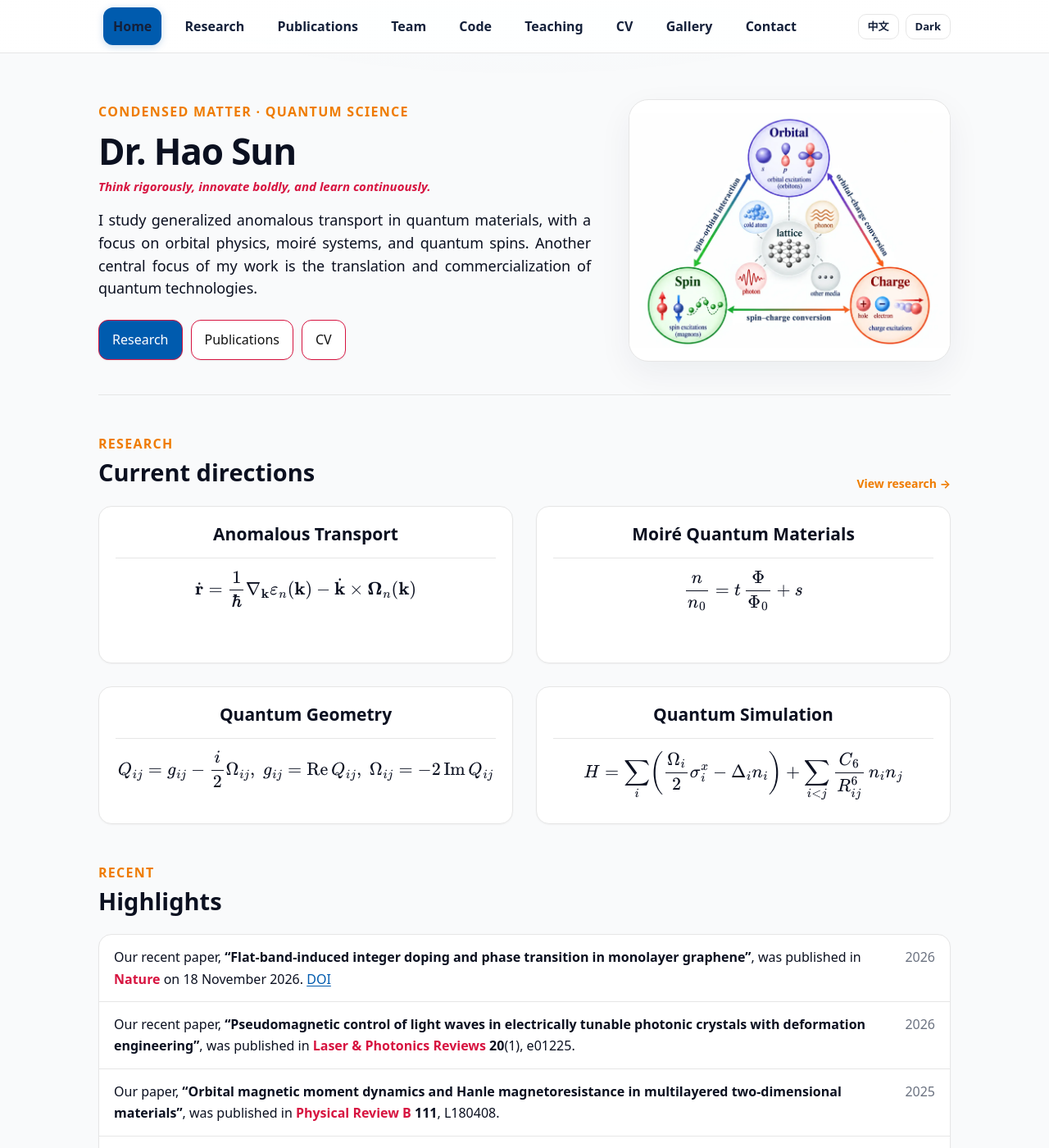
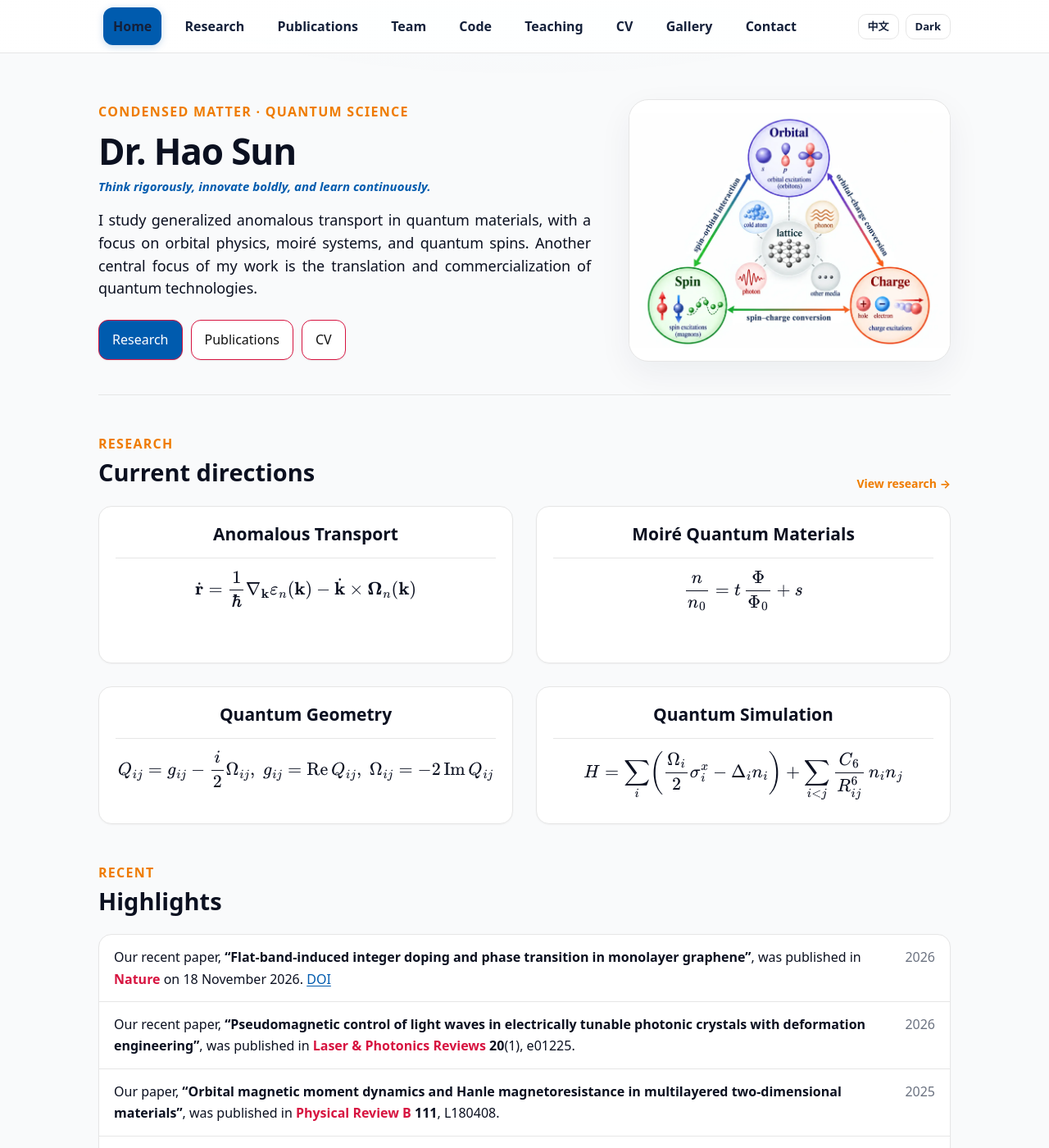
Before and after one commit to sunohao/sunohao.github.io, a Jekyll site: the page built from index.md, in a window 1280 px wide and 1400 px high. Shown: the whole window at 82% size. Built offline with Jekyll 4.4.1, drawn with Linux system fonts in a browser that asks for light colours.

Commit message:
Use USTC blue for homepage motto

```diff
--- a/_layouts/default.html
+++ b/_layouts/default.html
@@ -59,7 +59,7 @@ main{padding:30px 0 64px}
 .hero{padding:56px 0 40px;border-bottom:1px solid var(--b)}
 .hero-split{display:grid;grid-template-columns:minmax(0,1.3fr) minmax(320px,.85fr);gap:46px;align-items:center}
 .hero h1{font-size:clamp(34px,4.2vw,44px);line-height:1.12;letter-spacing:-.025em;margin:10px 0 0}
-.hero-motto{font-size:15px;line-height:1.45;font-style:italic;font-weight:700;color:var(--highlight);margin-top:8px;max-width:620px}
+.hero-motto{font-size:15px;line-height:1.45;font-style:italic;font-weight:700;color:var(--primary);margin-top:8px;max-width:620px}
 .hero-lead{font-size:18px;line-height:1.55;max-width:760px;margin-top:16px;letter-spacing:-.005em}
 .hero-meta{font-size:18px;line-height:1.5;color:var(--muted);margin-top:12px}
 .cta-row{display:flex;flex-wrap:wrap;gap:10px;margin-top:24px}
```
